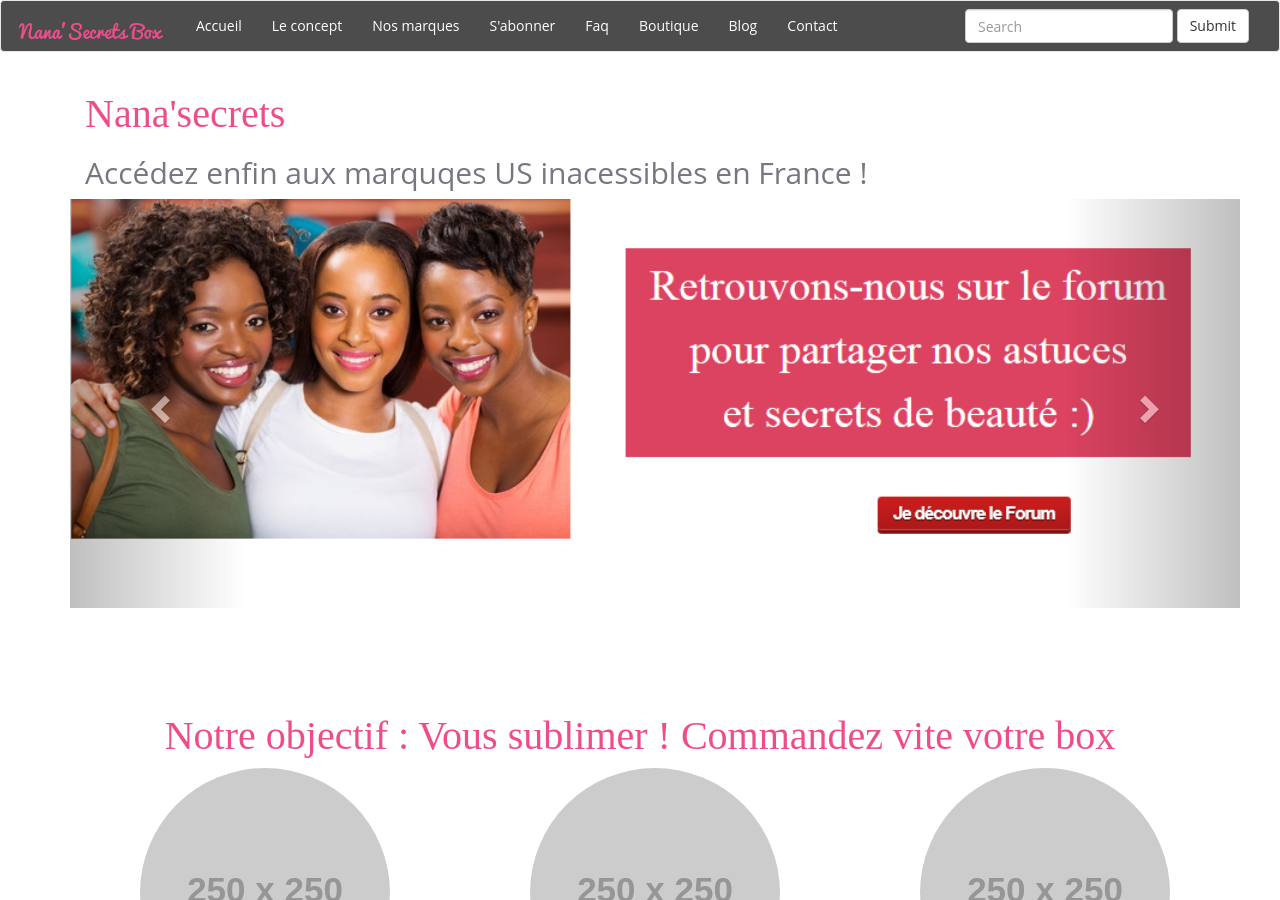
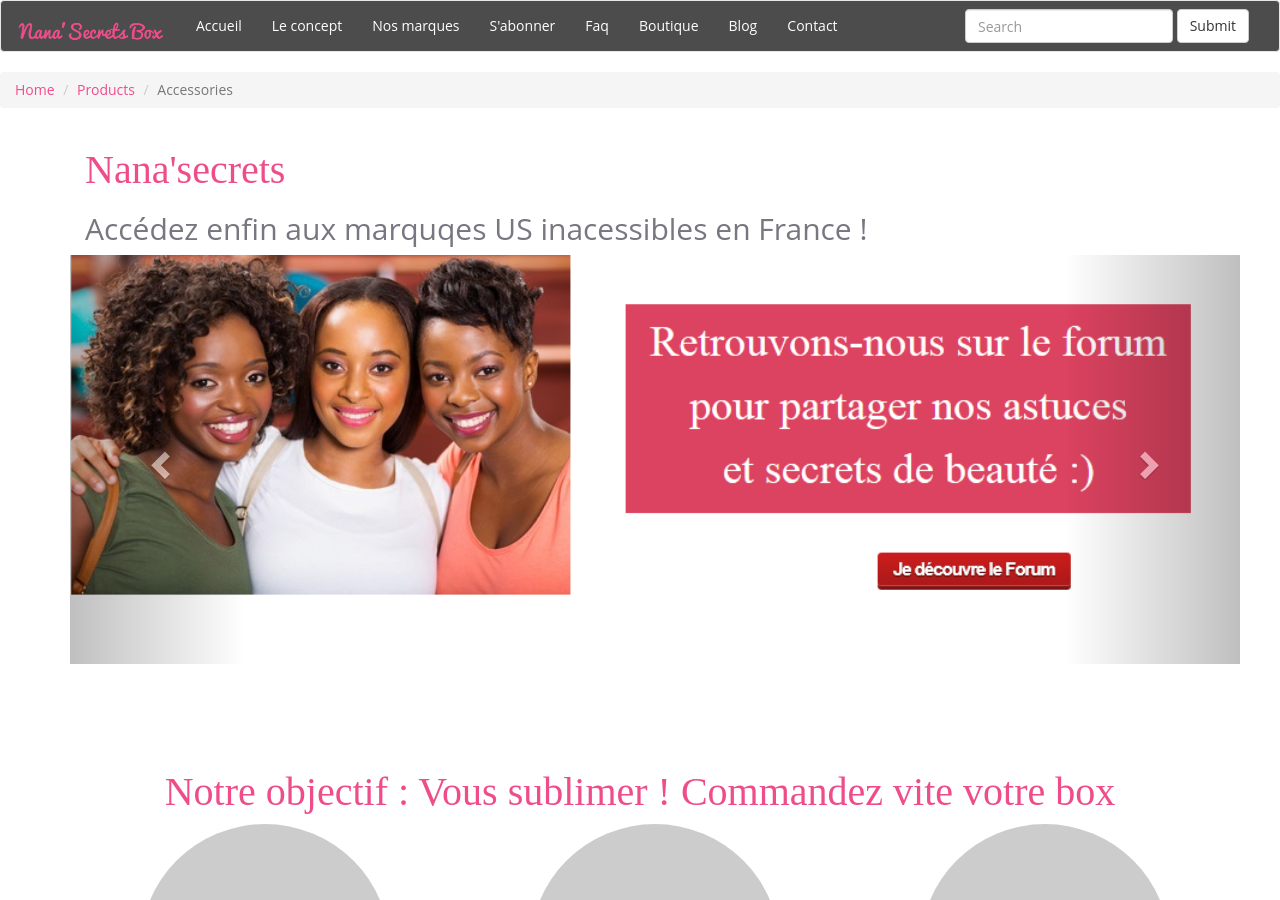
Before and after one commit to cdiomande78/jekyll-nanasecrets, a Jekyll site: the page built from index.html, in a window 1280 px wide and 900 px high. Built offline with Jekyll 4.4.1, drawn with Linux system fonts in a browser that asks for light colours; nearby versions of some CDN libraries.

Commit message:
Breadcrumb

```diff
--- a/_layouts/default.html
+++ b/_layouts/default.html
@@ -108,6 +108,12 @@
   </div><!-- /.container-fluid -->
 
 </nav>
+
+    <ul class="breadcrumb">
+        <li><a href="#">Home</a></li>
+        <li><a href="#">Products</a></li>
+        <li class="active">Accessories</li>
+    </ul>
 
 <div class="container">
   <div class="row">
```
